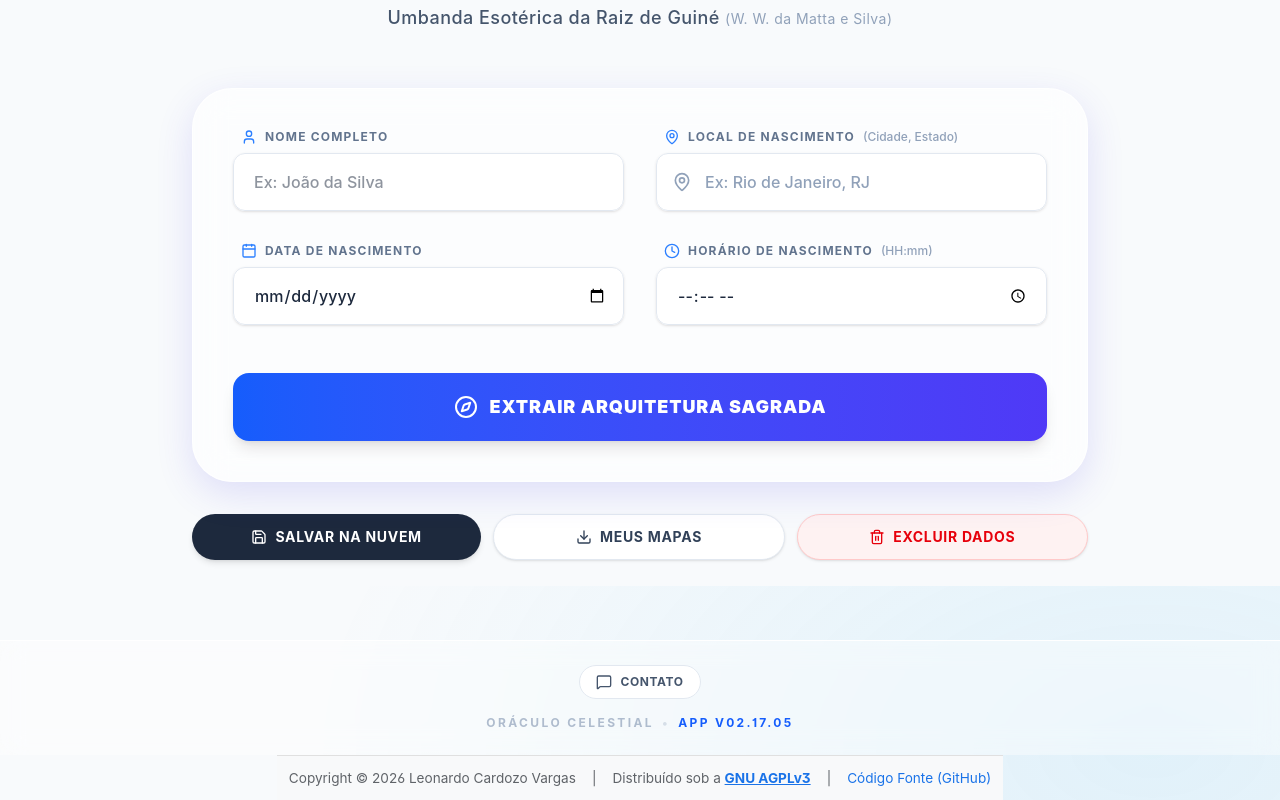
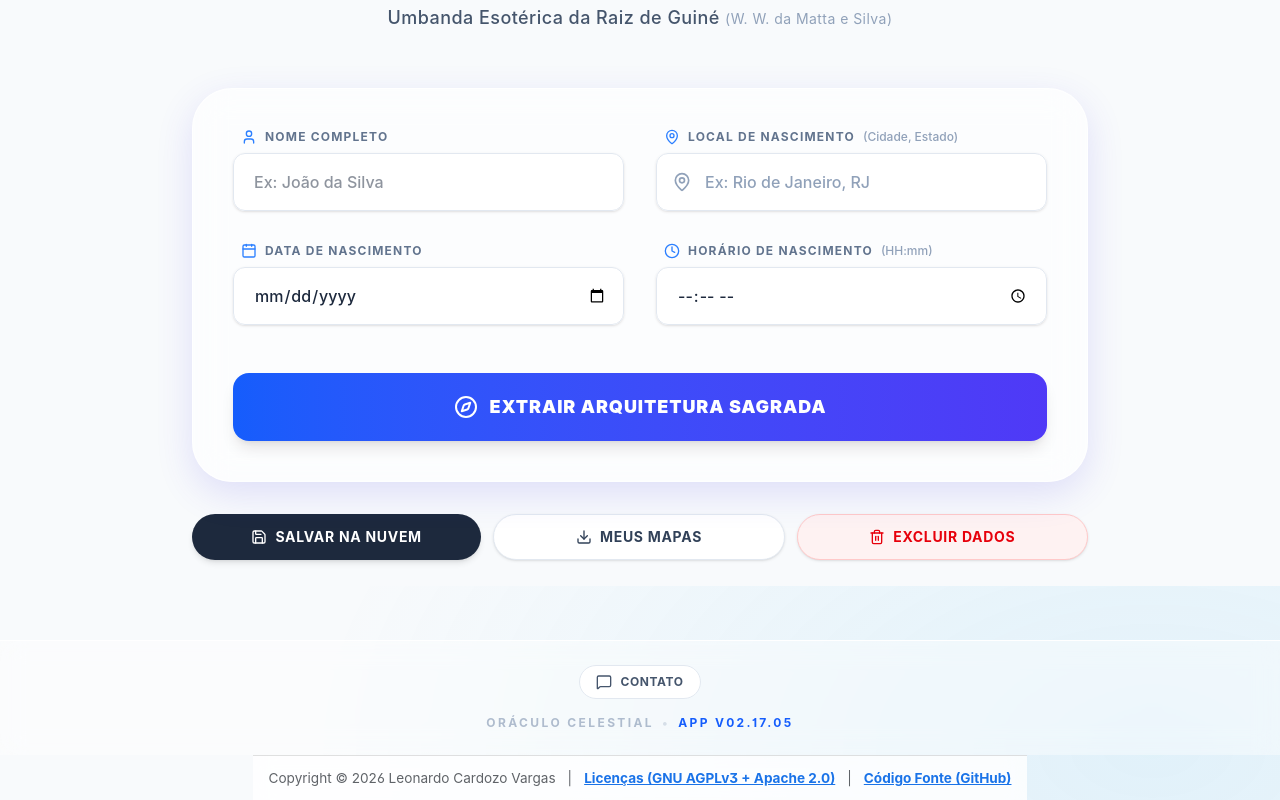
Before and after one commit to lcv-leo/astrologo-app, a React (Vite) app in the folder astrologo-frontend/: page / in a window 1280 px wide. Shown: the part 214-1014 px from the top of the page. Built offline with nearby package versions, Linux system fonts and the light colour scheme.

Commit message:
feat: update third-party components and enhance compliance banner and licenses module

```diff
--- /dev/null
+++ b/astrologo-frontend/scripts/apply-headers.js
@@ -0,0 +1,55 @@
+const fs = require('fs');
+const path = require('path');
+
+const HEADER = `/*
+ * Copyright (C) 2026 Leonardo Cardozo Vargas
+ * SPDX-License-Identifier: AGPL-3.0-or-later
+ */
+`;
+
+function walkDir(dir) {
+  if (!fs.existsSync(dir)) return [];
+  const entries = fs.readdirSync(dir, { withFileTypes: true });
+  const files = [];
+
+  for (const entry of entries) {
+    const fullPath = path.join(dir, entry.name);
+    if (entry.isDirectory()) {
+      files.push(...walkDir(fullPath));
+      continue;
+    }
+
+    if (/\.(js|jsx|ts|tsx)$/i.test(entry.name)) {
+      files.push(fullPath);
+    }
+  }
+
+  return files;
+}
+
+function applyHeader(filePath) {
+  const content = fs.readFileSync(filePath, 'utf8');
+  if (content.includes('SPDX-License-Identifier')) {
+    return false;
+  }
+
+  fs.writeFileSync(filePath, HEADER + content, 'utf8');
+  return true;
+}
+
+function main() {
+  const srcDir = path.resolve(process.cwd(), 'src');
+  const files = walkDir(srcDir);
+  let changed = 0;
+
+  for (const filePath of files) {
+    if (applyHeader(filePath)) {
+      changed += 1;
+      console.log(`Header aplicado: ${filePath}`);
+    }
+  }
+
+  console.log(`Concluído. Arquivos atualizados: ${changed}`);
+}
+
+main();
--- a/astrologo-frontend/src/components/ComplianceBanner.tsx
+++ b/astrologo-frontend/src/components/ComplianceBanner.tsx
@@ -9,38 +9,47 @@ interface ComplianceBannerProps {
 }
 
 export const ComplianceBanner: React.FC<ComplianceBannerProps> = ({ onViewLicenses }) => {
+  const linkStyle: React.CSSProperties = {
+    color: 'var(--color-primary, #1a73e8)',
+    textDecoration: 'underline',
+    fontWeight: 700
+  };
+
   return (
-    <div style={{
+    <footer
+      style={{
         textAlign: 'center',
-      padding: '12px',
+        padding: '12px 16px',
         fontSize: '0.85rem',
-      backgroundColor: '#f8f9fa',
-      borderTop: '1px solid #e0e0e0',
-      color: '#5f6368',
+        borderTop: '1px solid var(--border-color, rgba(0,0,0,0.12))',
+        color: 'var(--text-secondary, #5f6368)',
         display: 'flex',
         justifyContent: 'center',
-      gap: '16px',
+        gap: '12px',
         flexWrap: 'wrap',
-      marginTop: 'auto'
-    }}>
-      <span>
-        Copyright © 2026 Leonardo Cardozo Vargas
-      </span>
-      <span>|</span>
-      <span>
-        Distribuído sob a <button type="button" onClick={onViewLicenses} style={{ background: 'none', border: 'none', padding: 0, font: 'inherit', cursor: 'pointer', color: '#1a73e8', textDecoration: 'underline', fontWeight: 'bold' }}>GNU AGPLv3</button>
-      </span>
-      <span>|</span>
-      <span>
+        marginTop: 'auto',
+        background: 'var(--surface, rgba(255,255,255,0.82))',
+        backdropFilter: 'blur(10px)',
+        WebkitBackdropFilter: 'blur(10px)'
+      }}
+      aria-label="Rodapé de conformidade de licenciamento"
+    >
+      <span>Copyright © 2026 Leonardo Cardozo Vargas</span>
+      <span aria-hidden="true">|</span>
       <a
-          href="https://github.com/lcv-leo/admin-app"
-          target="_blank"
-          rel="noopener noreferrer"
-          style={{ color: '#1a73e8', textDecoration: 'none' }}
+        href="/licencas"
+        onClick={(event) => {
+          event.preventDefault();
+          onViewLicenses();
+        }}
+        style={linkStyle}
       >
+        Licenças (GNU AGPLv3 + Apache 2.0)
+      </a>
+      <span aria-hidden="true">|</span>
+      <a href="https://github.com/lcv-leo/astrologo-app" target="_blank" rel="noopener noreferrer" style={linkStyle}>
         Código Fonte (GitHub)
       </a>
-      </span>
-    </div>
+    </footer>
   );
 };
--- a/astrologo-frontend/src/modules/compliance/LicencasModule.tsx
+++ b/astrologo-frontend/src/modules/compliance/LicencasModule.tsx
@@ -6,32 +6,46 @@ import { useEffect, useState } from 'react';
 
 const getRawUrl = (file: string) => `https://raw.githubusercontent.com/lcv-leo/astrologo-app/main/${file}`;
 
+type DocsState = {
+  LICENSE: string;
+  NOTICE: string;
+  THIRDPARTY: string;
+};
+
 export function LicencasModule() {
-  const [content, setContent] = useState<{ [key: string]: string }>({
+  const [content, setContent] = useState<DocsState>({
     LICENSE: 'Carregando...',
     NOTICE: 'Carregando...',
     THIRDPARTY: 'Carregando...'
   });
 
   useEffect(() => {
+    const fetchFile = async (file: string): Promise<string> => {
+      const response = await fetch(getRawUrl(file), { cache: 'no-store' });
+      if (!response.ok) {
+        throw new Error(`Falha ao carregar ${file}: ${response.status}`);
+      }
+      return response.text();
+    };
+
     const fetchFiles = async () => {
       try {
-        const [licenseRes, noticeRes, thirdpartyRes] = await Promise.all([
-          fetch(getRawUrl('LICENSE')),
-          fetch(getRawUrl('NOTICE')),
-          fetch(getRawUrl('THIRDPARTY.md'))
+        const [licenseText, noticeText, thirdPartyText] = await Promise.all([
+          fetchFile('LICENSE'),
+          fetchFile('NOTICE'),
+          fetchFile('THIRDPARTY.md')
         ]);
 
         setContent({
-          LICENSE: await licenseRes.text(),
-          NOTICE: await noticeRes.text(),
-          THIRDPARTY: await thirdpartyRes.text()
+          LICENSE: licenseText,
+          NOTICE: noticeText,
+          THIRDPARTY: thirdPartyText
         });
       } catch {
         setContent({
-          LICENSE: 'Erro ao carregar LICENÇA.',
-          NOTICE: 'Erro ao carregar AVISOS.',
-          THIRDPARTY: 'Erro ao carregar COMPONENTES DE TERCEIROS.'
+          LICENSE: 'Erro ao carregar LICENSE.',
+          NOTICE: 'Erro ao carregar NOTICE.',
+          THIRDPARTY: 'Erro ao carregar THIRDPARTY.md.'
         });
       }
     };
@@ -43,14 +57,22 @@ export function LicencasModule() {
     marginBottom: '32px',
     backgroundColor: '#ffffff',
     padding: '24px',
-    borderRadius: '8px',
+    borderRadius: '12px',
     boxShadow: '0 1px 3px rgba(0,0,0,0.1)'
+  };
+
+  const paragraphStyle = {
+    margin: '0 0 1rem 0',
+    textAlign: 'justify' as const,
+    textIndent: '2em',
+    lineHeight: 1.8,
+    color: '#202124'
   };
 
   const preStyle = {
     backgroundColor: '#f1f3f4',
     padding: '16px',
-    borderRadius: '4px',
+    borderRadius: '8px',
     overflowX: 'auto' as const,
     fontSize: '0.85rem',
     color: '#202124',
@@ -59,25 +81,38 @@ export function LicencasModule() {
     wordWrap: 'break-word' as const
   };
 
+  const renderJustifiedParagraphs = (raw: string) => {
+    const paragraphs = raw
+      .split(/\r?\n\r?\n+/)
+      .map((chunk) => chunk.replace(/\r?\n/g, ' ').trim())
+      .filter(Boolean);
+
+    return paragraphs.map((paragraph, index) => (
+      <p key={`paragraph-${index}`} style={paragraphStyle}>
+        {paragraph}
+      </p>
+    ));
+  };
+
   return (
     <div style={{ maxWidth: '1000px', margin: '0 auto', padding: '32px 16px', fontFamily: 'var(--font-family, Inter, sans-serif)' }}>
       <h1 style={{ color: '#202124', marginBottom: '8px', fontSize: '2rem' }}>Conformidade e Licenças (Open Source Compliance)</h1>
       <p style={{ color: '#5f6368', marginBottom: '32px' }}>
-        Este sistema opera sob a GNU Affero General Public License v3 (AGPLv3), garantindo a todos os usuários da rede o direito de acessar, modificar e distribuir o código-fonte.
+        Este sistema opera sob a GNU Affero General Public License v3 (AGPLv3), com avisos e componentes de terceiros sob Apache License 2.0 devidamente documentados em NOTICE e THIRDPARTY.md.
       </p>
 
       <section style={sectionStyle}>
         <h2 style={{ color: '#1a73e8', borderBottom: '2px solid #e8eaed', paddingBottom: '8px', marginBottom: '16px' }}>
           GNU AGPLv3 (LICENSE)
         </h2>
-        <pre style={preStyle}>{content.LICENSE}</pre>
+        {renderJustifiedParagraphs(content.LICENSE)}
       </section>
 
       <section style={sectionStyle}>
         <h2 style={{ color: '#1a73e8', borderBottom: '2px solid #e8eaed', paddingBottom: '8px', marginBottom: '16px' }}>
-          Avisos de Autoria e Patentes (NOTICE)
+          Avisos de Autoria e Patentes (NOTICE / Apache 2.0)
         </h2>
-        <pre style={preStyle}>{content.NOTICE}</pre>
+        {renderJustifiedParagraphs(content.NOTICE)}
       </section>
 
       <section style={sectionStyle}>
@@ -88,4 +123,4 @@ export function LicencasModule() {
       </section>
     </div>
   );
-};
+}
```
Also changed, not shown: 2 other files (tests, documents, lock files or other folders). Lines whose indentation alone changed are shown as unchanged.
